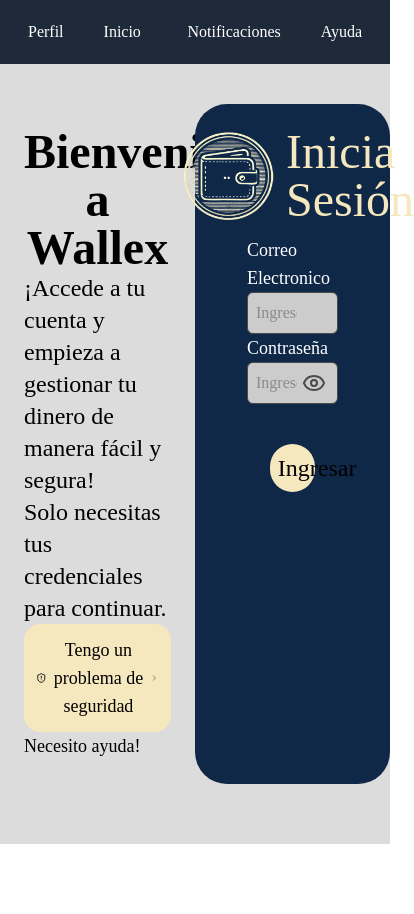
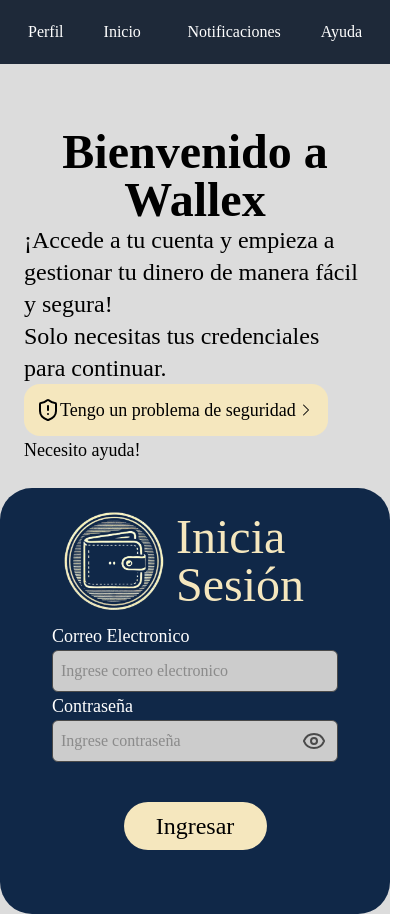
Before and after one commit to TournierSebastian/s21-02-ft-webapp, a React (Vite) app in the folder frontend/: page /login in a window 390 px wide. Shown: the whole page, 414 px wide, since content can reach past the window. Before the commit the page ends 844 px from the top, so only its background shows below. Built offline with nearby package versions, Linux system fonts and the light colour scheme.

Commit message:
Page: login responsive

```diff
--- a/frontend/src/Pages/Login/Login.jsx
+++ b/frontend/src/Pages/Login/Login.jsx
@@ -25,8 +25,8 @@
     <div className='Contenido'>
       <nav><Navbar /></nav>
       <main>
-      <div className='flex container mt-10 mx-auto items-stretch w'>
-      <div className='w-1/2 p-6 flex flex-col justify-between min-h-full'>
+      <div className='flex sm:flex-row flex-col container mt-10 mx-auto items-stretch'>
+      <div className="w-full sm:w-1/2 p-6 flex flex-col justify-between min-h-full">
       <div>
               <h2 className="text-5xl font-bold  text-center ">Bienvenido a Wallex</h2>
               <p className='text-2xl'>¡Accede a tu cuenta y empieza a gestionar tu dinero de manera fácil y segura! </p>
@@ -38,7 +38,7 @@
             </div>
           </div>
 
-          <div className='w-1/2 px-13 py-6 bg-BlackBlue rounded-4xl min-h-full'>
+          <div className="w-full sm:w-1/2 px-13 py-6 bg-BlackBlue rounded-4xl min-h-full" >
           <div className=' flex justify-center items-center mb-3'>
               <img src={logo} className='w-25 mx-3'></img>
               <h3 className='text-LightGolden text-5xl'>Inicia Sesión</h3>
```
